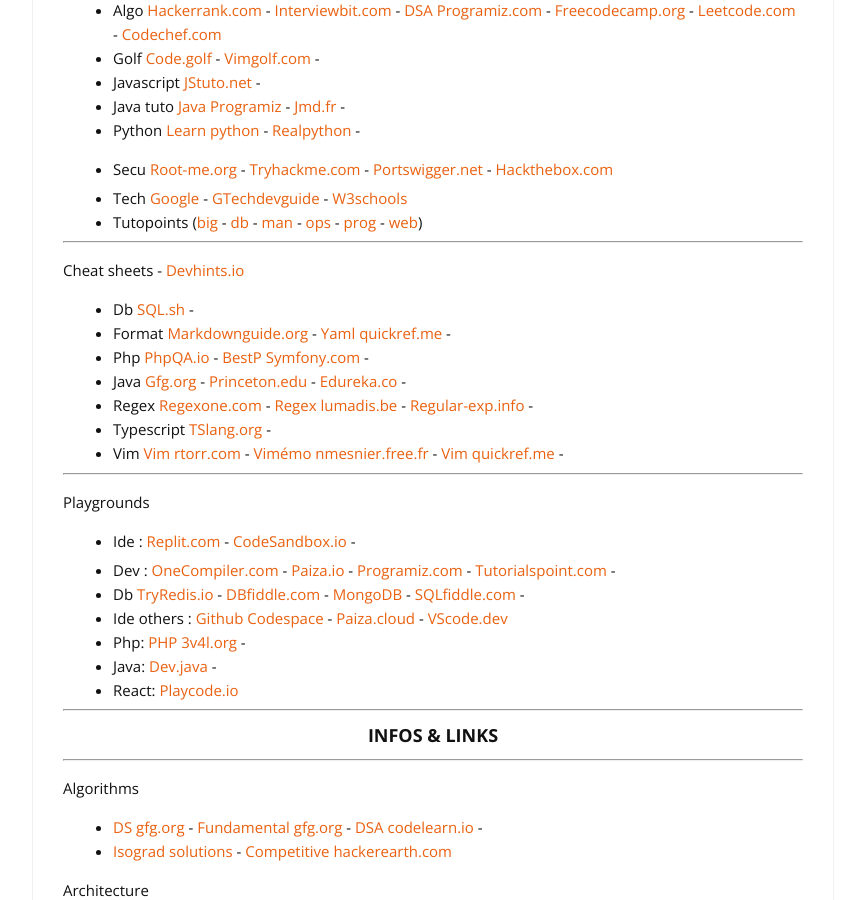
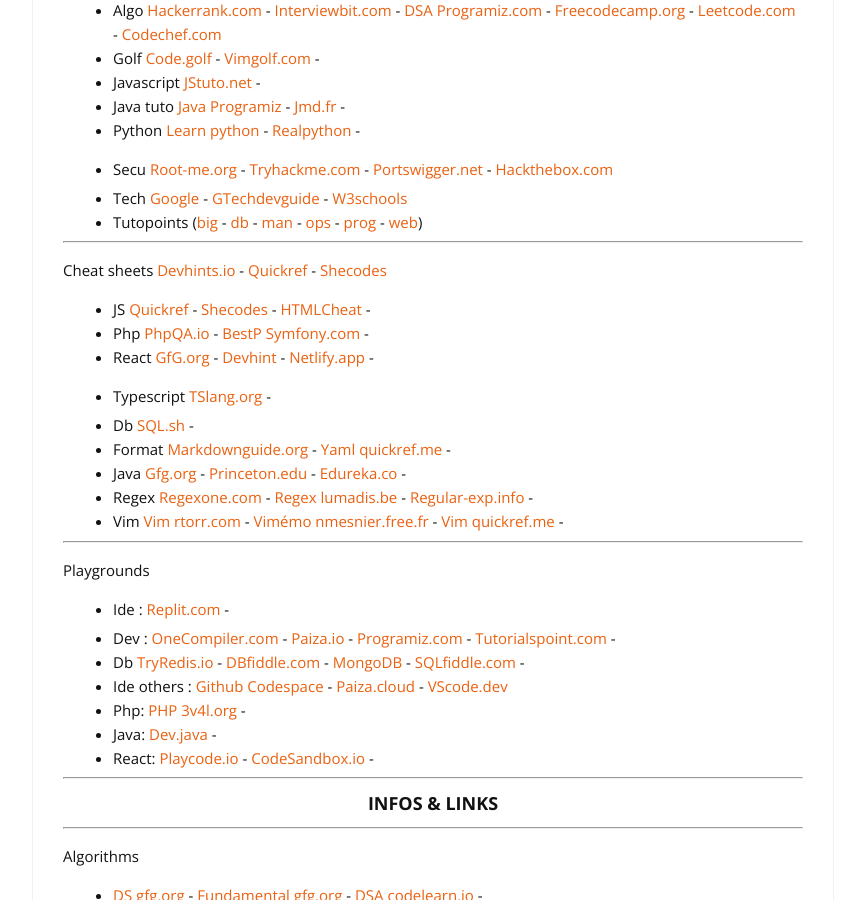
Before and after one commit to cylmat/cylmat.github.io, a Jekyll site: the page built from _pages/USEFUL.md, in a window 1280 px wide and 900 px high, scrolled down 552 px. Shown: the whole window, without its empty margins (207-1072 px from the left). Built offline with Jekyll 4.4.1, drawn with Linux system fonts in a browser that asks for light colours; nearby versions of some CDN libraries.

Commit message:
Update USEFUL.md

```diff
--- a/_pages/USEFUL.md
+++ b/_pages/USEFUL.md
@@ -33,25 +33,30 @@
 - Tutopoints ([big](https://www.tutorialspoint.com/big_data_tutorials.htm) - [db](https://www.tutorialspoint.com/database_tutorials.htm) - [man](https://www.tutorialspoint.com/management_tutorials.htm) - [ops](https://www.tutorialspoint.com/devops_tutorials.htm) - [prog](https://www.tutorialspoint.com/computer_programming_tutorials.htm) - [web](https://www.tutorialspoint.com/web_development_tutorials.htm))
 
 - - -
-Cheat sheets - [Devhints.io](https://devhints.io)
+Cheat sheets
+[Devhints.io](https://devhints.io) - [Quickref](https://quickref.me) - [Shecodes](http://cheatsheets.shecodes.io/)
+
+- JS [Quickref](https://quickref.me/javascript.html) - [Shecodes](http://cheatsheets.shecodes.io/javascript) - [HTMLCheat](https://htmlcheatsheet.com/js) -
+- Php [PhpQA.io](https://phpqa.io) - [BestP Symfony.com](https://symfony.com/doc/current/best_practices.html) -
+- React [GfG.org](https://www.geeksforgeeks.org/react-cheat-sheet/) - [Devhint](https://devhints.io/react) - [Netlify.app](https://react-typescript-cheatsheet.netlify.app) -
+- Typescript [TSlang.org](https://www.typescriptlang.org/cheatsheets) -
+
 - Db [SQL.sh](https://sql.sh) -
 - Format [Markdownguide.org](https://www.markdownguide.org/cheat-sheet) - [Yaml quickref.me](https://quickref.me/yaml.html) -
-- Php [PhpQA.io](https://phpqa.io) - [BestP Symfony.com](https://symfony.com/doc/current/best_practices.html) -
 - Java [Gfg.org](https://www.geeksforgeeks.org/java-cheat-sheet) - [Princeton.edu](https://introcs.cs.princeton.edu/java/11cheatsheet/) - [Edureka.co](https://www.edureka.co/blog/cheatsheets/java-cheat-sheet/) -
 - Regex [Regexone.com](https://regexone.com) - [Regex lumadis.be](https://lumadis.be/regex) - [Regular-exp.info](https://www.regular-expressions.info) -
-- Typescript [TSlang.org](https://www.typescriptlang.org/cheatsheets) -
 - Vim [Vim rtorr.com](https://vim.rtorr.com) - [Vimémo nmesnier.free.fr](http://nmesnier.free.fr/vim.html) - [Vim quickref.me](https://quickref.me/vim) -
 
 ---
 Playgrounds
-- Ide : [Replit.com](https://replit.com/~) - [CodeSandbox.io](https://codesandbox.io/s) -
+- Ide : [Replit.com](https://replit.com/~) -
 
 * Dev : [OneCompiler.com](https://onecompiler.com) - [Paiza.io](https://paiza.io/en) - [Programiz.com](https://www.programiz.com/python-programming/online-compiler) - [Tutorialspoint.com](https://www.tutorialspoint.com/codingground.htm) -
 * Db [TryRedis.io](https://try.redis.io) - [DBfiddle.com](https://www.db-fiddle.com) - [MongoDB](https://mongoplayground.net) - [SQLfiddle.com](http://sqlfiddle.com) -
 * Ide others : [Github Codespace](https://github.com/codespaces) - [Paiza.cloud](https://paiza.cloud) - [VScode.dev](https://vscode.dev)
 * Php: [PHP 3v4l.org](https://3v4l.org) -
 * Java: [Dev.java](https://dev.java/playground) -
-* React: [Playcode.io](https://playcode.io/react)
+* React: [Playcode.io](https://playcode.io/react) - [CodeSandbox.io](https://codesandbox.io/s) -
 
 ---
 ### <center>INFOS & LINKS</center>
```
